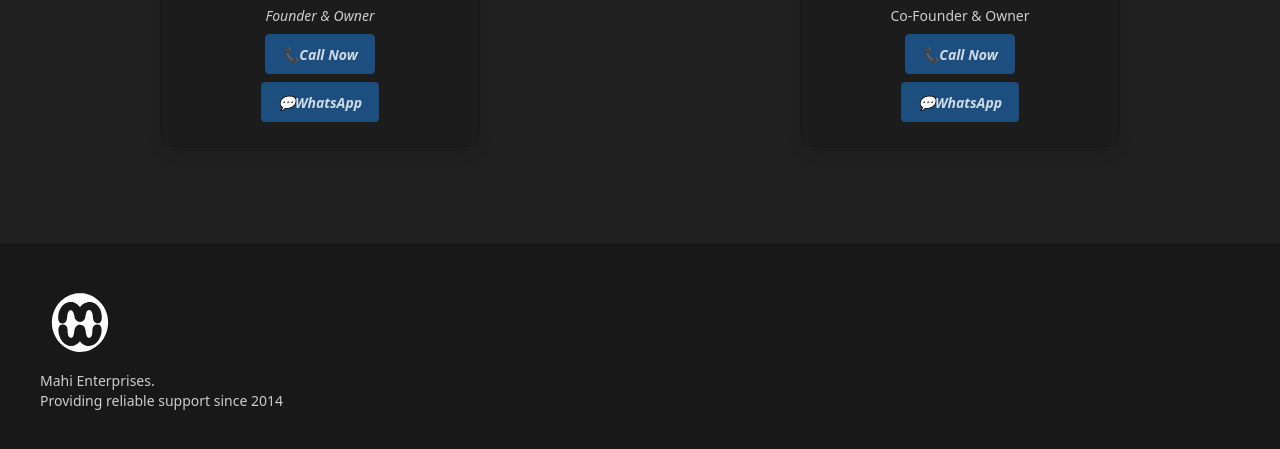
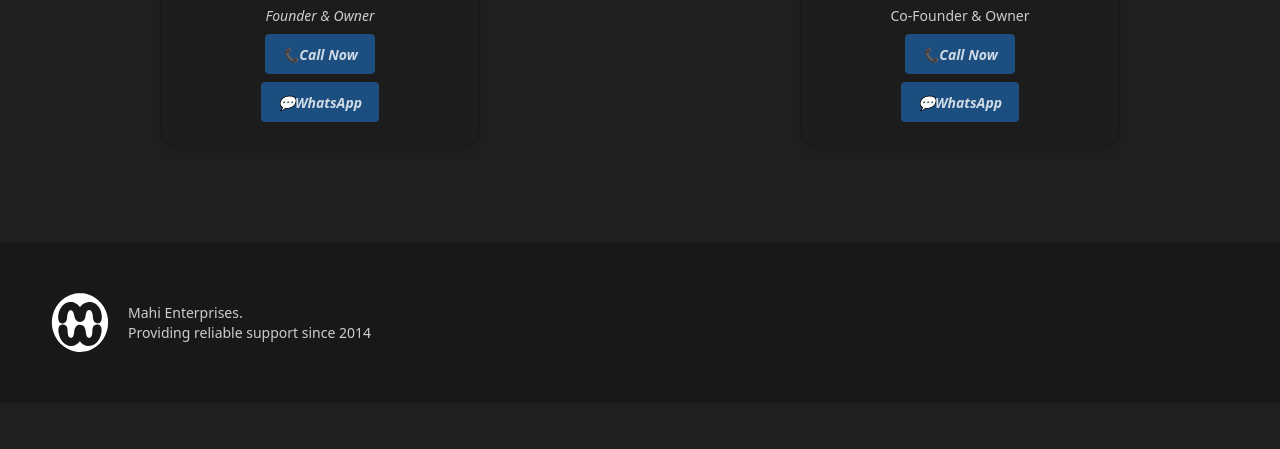
Before and after one commit to kumararyan0902/Mahi-Website, a website: page src/incex.html in a window 1280 px wide. Shown: the part 2575-3024 px from the top of the page. After the commit the page ends 2978 px from the top, so only its background shows below. Drawn offline with nearby package versions, Linux system fonts and the light colour scheme; a script that the page names is missing.

Commit message:
fix footer icon and text position

```diff
--- a/src/incex.html
+++ b/src/incex.html
@@ -475,7 +475,7 @@
         <footer
           class="footer sm:footer-horizontal bg-base-300 text-base-content p-10"
         >
-          <aside>
+          <aside class="flex items-center gap-3">
             <img
               src="/resources/icons/Navbar.svg"
               class="w-20 h-20 inline"
```
